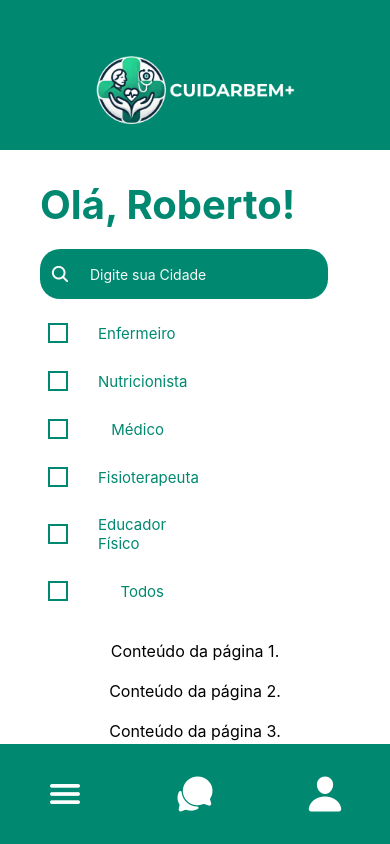
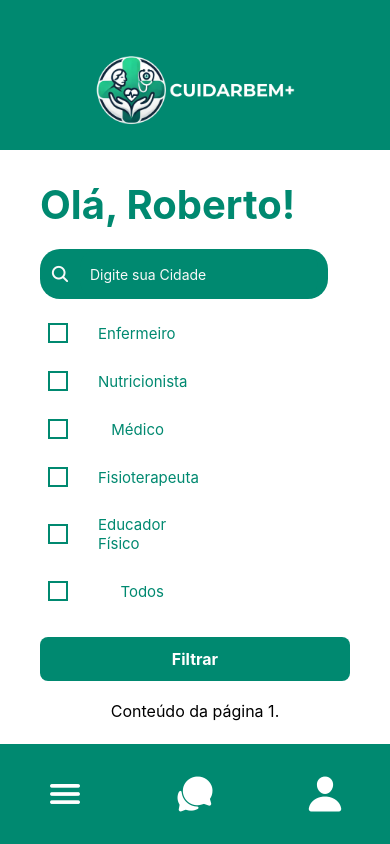
Before and after one commit to Robertobr122/ReactNative-Health-App, a React Native app in the folder my-app/: screen / in a window 390 px wide. Built offline with nearby package versions, Linux system fonts and the light colour scheme.

Commit message:
Primeira versão

```diff
--- a/my-app/App.tsx
+++ b/my-app/App.tsx
@@ -3,13 +3,25 @@ import { View, ScrollView, Animated } from 'react-native';
 import BottomMenu from './components/BottonMenu/BottonMenu'; // Menu inferior
 import Header from './components/Header/Header'; // Cabeçalho
 import styles from './style'; // Estilos gerais
-import { GreetingInput } from './components/GreetingInput/GreetingInput';
-import Selection  from './components/Selection/Selection';
+import GreetingInput from './components/GreetingInput/GreetingInput';
+import Selection from './components/Selection/Selection';
+import FilterButton from './components/FilterBotton/FilterButton';
 
 
 export default function App() {
   const [scrollY, setScrollY] = useState(new Animated.Value(0)); // Controla a rolagem
   const [isVisible, setIsVisible] = useState(true); // Controla a visibilidade do cabeçalho
+  const [city, setCity] = useState(''); // Estado para a cidade
+  const [selectedOptions, setSelectedOptions] = useState<string[]>([]); // Estado para opções selecionadas
+
+  // Função para alternar seleção de opções
+  const toggleOption = (option: string) => {
+    if (selectedOptions.includes(option)) {
+      setSelectedOptions(selectedOptions.filter((item) => item !== option));
+    } else {
+      setSelectedOptions([...selectedOptions, option]);
+    }
+  };
 
   useEffect(() => {
     let previousOffset = 0;
@@ -43,12 +55,16 @@ export default function App() {
         scrollEventThrottle={16}
       >
         <View style={styles.input}>
-          <GreetingInput/>
+          <GreetingInput onCityChange={setCity} />
         </View>
 
         <View>
-          <Selection/>
+          <Selection
+            selectedOptions={selectedOptions}
+            onToggleOption={toggleOption} />
         </View>
+
+        <FilterButton city={city} selectedOptions={selectedOptions} />
 
         <View style={styles.content}>
 
@@ -56,7 +72,7 @@ export default function App() {
             <Animated.Text key={index} style={styles.text}>
               Conteúdo da página {index + 1}.
             </Animated.Text>
-          ))}
+          ))};
 
         </View>
       </ScrollView>
--- /dev/null
+++ b/my-app/components/FilterBotton/FilterButton.tsx
@@ -0,0 +1,26 @@
+import React from 'react';
+import { TouchableOpacity, Text, Alert, View } from 'react-native';
+import styles from './FilterButtonStyle';
+
+interface FilterButtonProps {
+    city: string;
+    selectedOptions: string[];
+}
+
+export default function FilterButton({ city, selectedOptions }: FilterButtonProps) {
+    const handleFilter = () => {
+        if (!city.trim() && selectedOptions.length === 0) {
+            Alert.alert('Atenção', 'Por favor, insira uma cidade ou selecione ao menos uma opção.');
+        } else {
+            console.log('Cidade: ', city);
+            console.log('Opções selecionais:', selectedOptions);
+            Alert.alert('Sucesso', 'As informações foram filtradas com sucesso! Confira o console.');
+        }
+    };
+
+    return (
+        <TouchableOpacity style={styles.button} onPress={handleFilter}>
+            <Text style={styles.buttonText}>Filtrar</Text>
+        </TouchableOpacity>
+    );
+}
--- /dev/null
+++ b/my-app/components/FilterBotton/FilterButtonStyle.tsx
@@ -0,0 +1,16 @@
+import { StyleSheet } from 'react-native';
+
+export default StyleSheet.create({
+  button: {
+    marginTop: 16,
+    padding: 12,
+    backgroundColor: '#008970',
+    borderRadius: 8,
+    alignItems: 'center',
+  },
+  buttonText: {
+    color: '#fff',
+    fontSize: 16,
+    fontWeight: 'bold',
+  },
+});
--- a/my-app/components/GreetingInput/GreetingInput.tsx
+++ b/my-app/components/GreetingInput/GreetingInput.tsx
@@ -4,9 +4,19 @@ import { Ionicons } from '@expo/vector-icons'; // Ícones
 
 import { styles } from './GreetingInputStyle';
 
-export function GreetingInput() {
+interface GreetingInputProps {
+  onCityChange: (city: string) => void;
+}
+
+export  default function GreetingInput({ onCityChange }: GreetingInputProps) {
   const [city, setCity] = useState(''); // Estado para armazenar o nome da cidade
-    return (
+
+  const handleTextChange = (text: string) => {
+    setCity(text); // Atualiza o estado local
+    onCityChange(text); // Notifica o componente pai
+  };
+
+  return (
     <View>
         <Text style={styles.greeting}>Olá, Roberto!</Text>
 
@@ -17,7 +27,7 @@ export function GreetingInput() {
                 placeholder='Digite sua Cidade'
                 placeholderTextColor="#f9f9f9"
                 value={city}
-                onChangeText={setCity}
+                onChangeText={handleTextChange}
             ></TextInput>
         </View>
 
--- a/my-app/components/Selection/Selection.tsx
+++ b/my-app/components/Selection/Selection.tsx
@@ -1,8 +1,15 @@
-import React, {useState} from 'react';
+import React from 'react';
 import { View, Text, TouchableOpacity } from 'react-native';
 import { Ionicons } from '@expo/vector-icons'; // Para ícones dos checkboxes
-import styles  from './SelectionStyle';
+import styles from './SelectionStyle';
 
+// Definição do tipo das propriedades
+interface SelectionComponentProps {
+  selectedOptions: string[];
+  onToggleOption: (option: string) => void;
+}
+
+// Lista de opções
 const options = [
   'Enfermeiro',
   'Nutricionista',
@@ -12,40 +19,30 @@ const options = [
   'Todos',
 ];
 
-export default function Selection() {
-    const [selectedOptions, setSelectedOptions] = useState<string[]>([]);
-    const toggleOption = (option: string) =>{
-        if(selectedOptions.includes(option)){
-            setSelectedOptions(selectedOptions.filter((item) => item !== option));
-
-        } else {
-            setSelectedOptions([...selectedOptions, option]);
-        }
-
-    };
+export default function Selection({
+  selectedOptions,
+  onToggleOption,
+}: SelectionComponentProps) {
   return (
     <View style={styles.container}>
       <View style={styles.optionConteiner2}>
         {options.map((option) => (
           <TouchableOpacity
-            key = {option}
-            style = {styles.optionContainer}
-            onPress={()=> toggleOption(option)}
+            key={option}
+            style={styles.optionContainer}
+            onPress={() => onToggleOption(option)} // Passa o evento para o pai
           >
+            {/* Checkbox */}
             <View style={styles.checkbox}>
               {selectedOptions.includes(option) && (
-                        <Ionicons name='close' size={16} color='#008970'></Ionicons>
+                <Ionicons name="close" size={16} color="#008970" />
               )}
             </View>
+            {/* Texto da opção */}
             <Text style={styles.optionText}>{option}</Text>
-
-
           </TouchableOpacity>
-
         ))}
       </View>
-
-
     </View>
   );
 }
```
Lines whose indentation alone changed are shown as unchanged.
